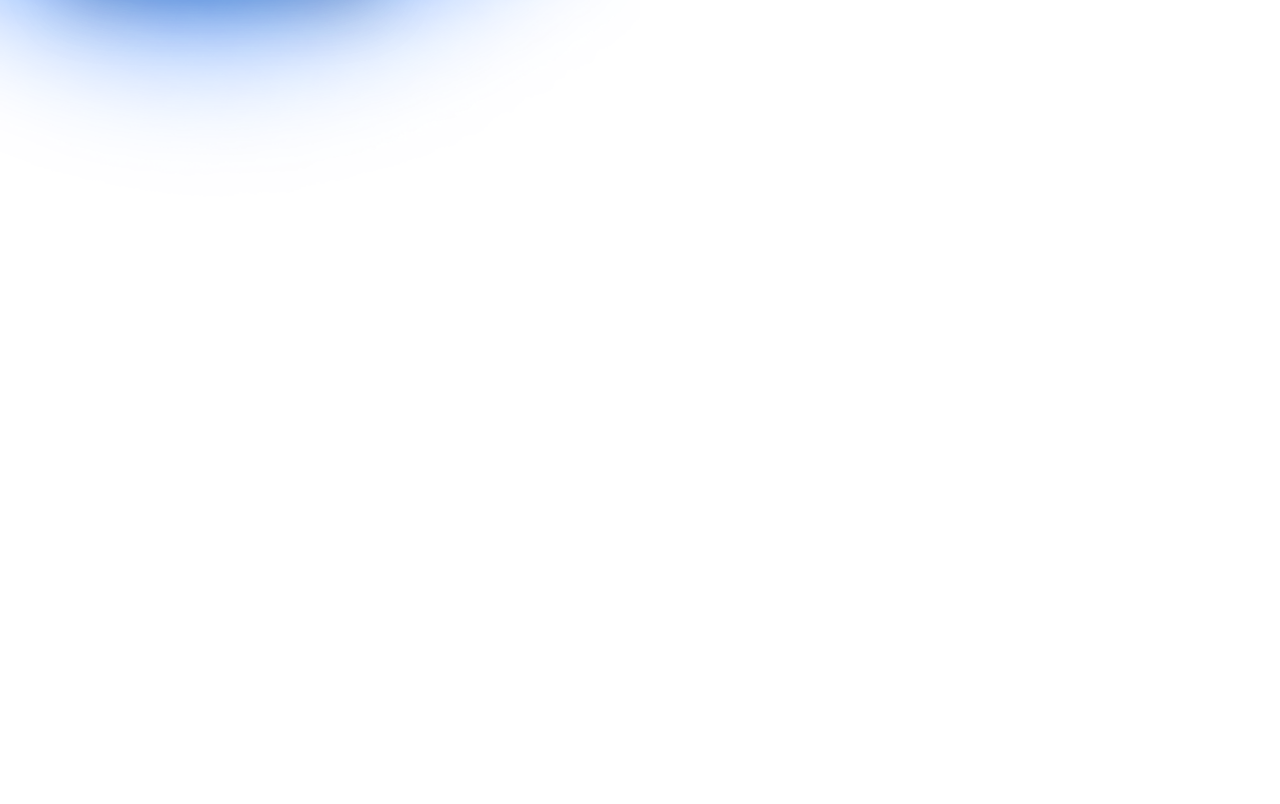
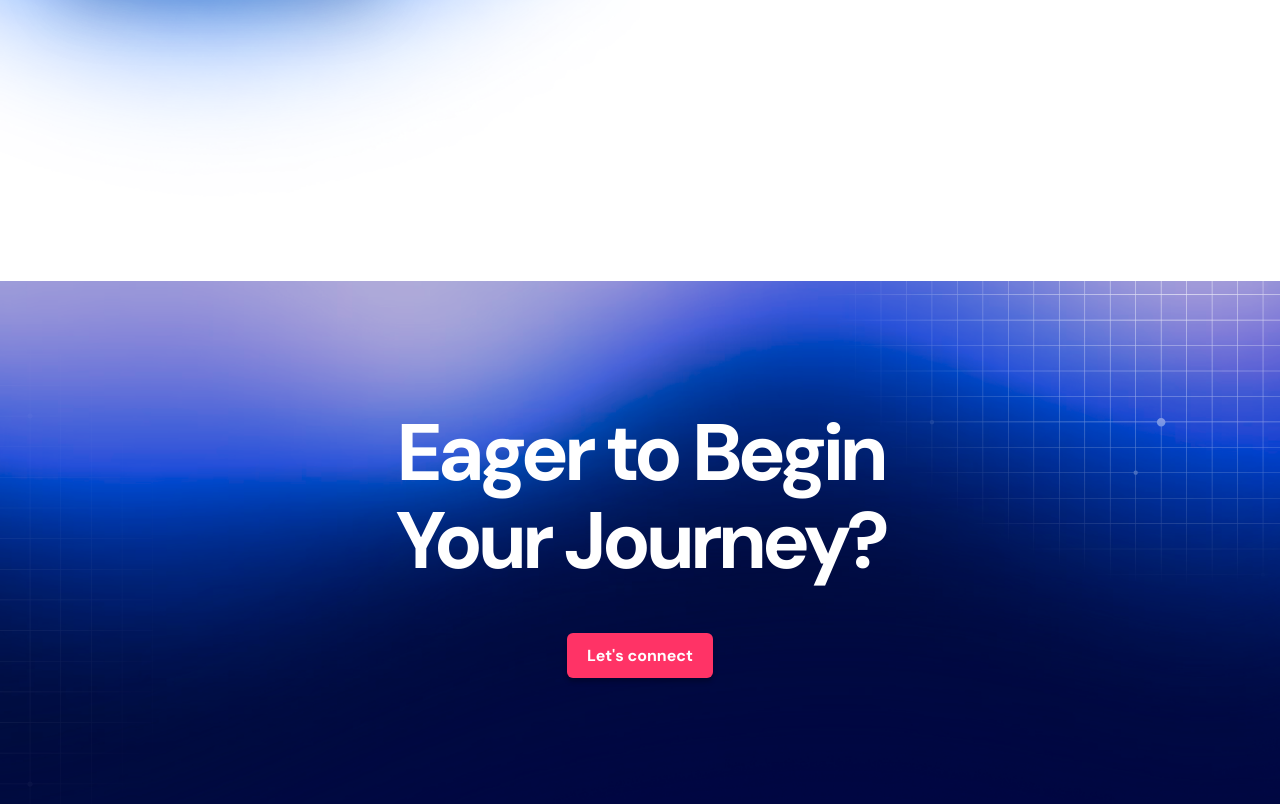
Before and after one commit to nemitha2005/eight25-media-internship, a website: page index.html in a window 1280 px wide. Shown: the part 1970-2774 px from the top of the page. Before the commit the page ends 2251 px from the top, so only its background shows below. Drawn offline with nearby package versions, Linux system fonts and the light colour scheme; files that its build step writes are made by us from their sources.

Commit message:
feat: add connect section and update styles

```diff
--- a/assets/scss/abstracts/_variables.scss
+++ b/assets/scss/abstracts/_variables.scss
@@ -34,6 +34,7 @@ $font-weight-medium: 500;
 $font-weight-bold: 700;
 
 // FONT SIZES
+$font-size-xl: 5rem;
 $font-size-head: 3.75rem;
 $font-size-subtitle: 1.25rem;
 $font-size-button: 1rem;
@@ -61,15 +62,6 @@ $breakpoint-md: 768px;
 $breakpoint-lg: 992px;
 $breakpoint-xl: 1200px;
 
-// RESPONSIVE SCALING RATIOS
-$hero-font-scale-tablet: 0.67;
-$hero-font-scale-mobile: 0.53;
-$automation-font-scale-tablet: 0.8;
-$automation-font-scale-mobile: 0.6;
-$automation-font-scale-small: 0.5;
-$testimonials-font-scale-tablet: 0.8;
-$testimonials-font-scale-mobile: 0.67;
-
 // Z-INDEX SCALE
 $z-background: 1;
 $z-content: 10;
--- a/assets/scss/base/_typography.scss
+++ b/assets/scss/base/_typography.scss
@@ -24,8 +24,16 @@ h6 {
   font-size: $font-size-head;
   line-height: $line-height-tight;
 
+  @media (max-width: $breakpoint-lg) {
+    font-size: calc($font-size-head * 0.67);
+  }
+
+  @media (max-width: $breakpoint-md) {
+    font-size: calc($font-size-head * 0.53);
+  }
+
   @media (max-width: $breakpoint-sm) {
-    font-size: calc($font-size-head * $hero-font-scale-mobile);
+    font-size: calc($font-size-head * 0.4);
   }
 }
 
@@ -36,15 +44,15 @@ h6 {
   line-height: $line-height-tight;
 
   @media (max-width: $breakpoint-lg) {
-    font-size: calc($font-size-head * $automation-font-scale-tablet);
+    font-size: calc($font-size-head * 0.8);
   }
 
   @media (max-width: $breakpoint-md) {
-    font-size: calc($font-size-head * $automation-font-scale-mobile);
+    font-size: calc($font-size-head * 0.6);
   }
 
   @media (max-width: $breakpoint-sm) {
-    font-size: calc($font-size-head * $automation-font-scale-small);
+    font-size: calc($font-size-head * 0.5);
   }
 }
 
@@ -54,8 +62,27 @@ h6 {
   font-size: $font-size-head;
   line-height: $line-height-tight;
 
+  @media (max-width: $breakpoint-lg) {
+    font-size: calc($font-size-head * 0.8);
+  }
+
   @media (max-width: $breakpoint-md) {
-    font-size: calc($font-size-head * $testimonials-font-scale-mobile);
+    font-size: calc($font-size-head * 0.67);
+  }
+
+  @media (max-width: $breakpoint-sm) {
+    font-size: calc($font-size-head * 0.4);
+  }
+}
+
+.text-heading--connect {
+  color: $color-white;
+  font-weight: $font-weight-bold;
+  font-size: $font-size-xl;
+  line-height: $line-height-tight;
+
+  @media (max-width: $breakpoint-lg) {
+    font-size: calc($font-size-xl * 0.9);
   }
 }
 
--- a/assets/scss/layout/_automation.scss
+++ b/assets/scss/layout/_automation.scss
@@ -44,7 +44,7 @@
     width: 450px;
     height: 300px;
     top: 380px;
-    left: 1100px;
+    right: 0;
     background-image: url("../images/automation/grid-2.svg");
     background-size: contain;
     background-repeat: no-repeat;
--- /dev/null
+++ b/assets/scss/layout/_connect.scss
@@ -0,0 +1,81 @@
+@use "../abstracts/variables" as *;
+@use "../abstracts/mixins" as *;
+
+.connect-section {
+  background: $color-heading;
+  min-height: 523px;
+  position: relative;
+  overflow: hidden;
+  @include section-spacing;
+
+  &::before {
+    content: "";
+    position: absolute;
+    inset: 0;
+    background-image: url("../images/connect/glow-effect.png");
+    background-size: cover;
+    background-position: center;
+    background-repeat: no-repeat;
+    opacity: 0.8;
+    z-index: $z-background;
+    pointer-events: none;
+  }
+
+  &__grid-overlay-1 {
+    position: absolute;
+    width: 450px;
+    height: 625px;
+    top: 0;
+    right: 0;
+    background-image: url("../images/connect/grid-1.svg");
+    background-size: contain;
+    background-repeat: no-repeat;
+    pointer-events: none;
+    z-index: $z-background;
+    opacity: 0.8;
+
+    @media (max-width: $breakpoint-xl) {
+      display: none;
+    }
+  }
+
+  &__grid-overlay-2 {
+    position: absolute;
+    width: 700px;
+    height: 700px;
+    top: 0;
+    left: 0;
+    background-image: url("../images/connect/grid-2.svg");
+    background-size: contain;
+    background-repeat: no-repeat;
+    pointer-events: none;
+    z-index: $z-background;
+    opacity: 0.5;
+
+    @media (max-width: $breakpoint-xl) {
+      display: none;
+    }
+  }
+
+  &__container {
+    position: relative;
+    z-index: $z-elevated;
+    padding-top: $spacing-lg;
+    text-align: center;
+    @include container;
+  }
+
+  &__title {
+    margin-top: $spacing-xxl;
+    margin-bottom: $spacing-xl;
+    white-space: nowrap;
+    z-index: $z-elevated;
+    letter-spacing: -5px;
+
+    @media (max-width: $breakpoint-lg) {
+      white-space: normal;
+      text-align: center;
+      margin-bottom: $spacing-xl;
+    }
+  }
+}
--- a/assets/scss/main.scss
+++ b/assets/scss/main.scss
@@ -14,3 +14,4 @@
 @use "layout/hero";
 @use "layout/automation";
 @use "layout/testimonials";
+@use "layout/connect";
--- a/index.html
+++ b/index.html
@@ -217,6 +217,23 @@
           </div>
         </div>
       </section>
+
+      <!-- Connect Section -->
+      <section class="connect-section" aria-labelledby="connect-title">
+        <div class="connect-section__grid-overlay-1"></div>
+        <div class="connect-section__grid-overlay-2"></div>
+
+        <div class="connect-section__container">
+          <h2
+            id="connect-title"
+            class="connect-section__title text-heading--connect"
+          >
+            Eager to Begin<br />
+            Your Journey?
+          </h2>
+          <button class="btn btn--primary">Let's connect</button>
+        </div>
+      </section>
     </main>
 
     <!-- JavaScript -->
```
Also changed, not shown: assets/images/connect/glow-effect.png (added), assets/images/connect/grid-1.svg (added), assets/images/connect/grid-2.svg (added).
